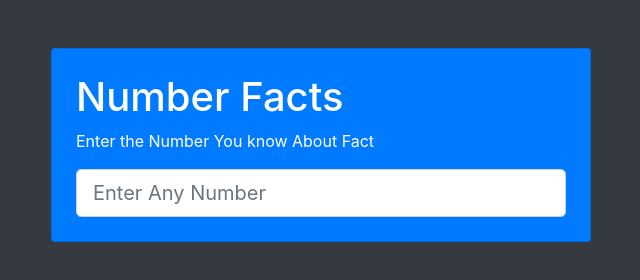
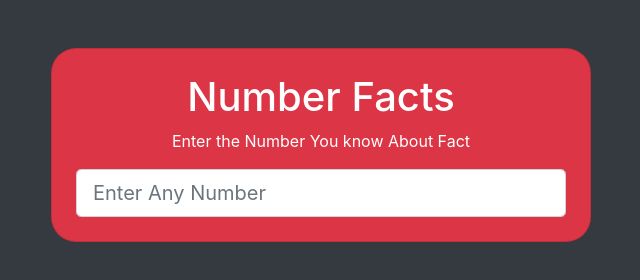
Before and after one commit to ashutoshpith/NUMBERmetrics-, a plain HTML site: page index.html in a window 1280 px wide. Shown: the whole page, without its empty margins (319-959 px from the left). Drawn offline with nearby package versions, Linux system fonts and the light colour scheme.

Commit message:
changes the card color

```diff
--- a/index.html
+++ b/index.html
@@ -12,13 +12,18 @@
   #fact{
     display: none;
   }
+  .card{
+    border-radius: 25px;
+    text-align: center;
+
+  }
   </style>
 </head>
 <body class="bg-dark">
   <div class="container">
 <div class="row">
   <div class="col-md-6 mx-auto">
-    <div class="card bg-primary text-white mt-5 p-4 ">
+    <div class="card bg-danger text-white mt-5 p-4 ">
       <h1>Number Facts</h1>
       <p>Enter the Number You know About Fact</p>
       <input type="number" class="form-control form-control-lg" id="numberInput" placeholder="Enter Any Number">
```
